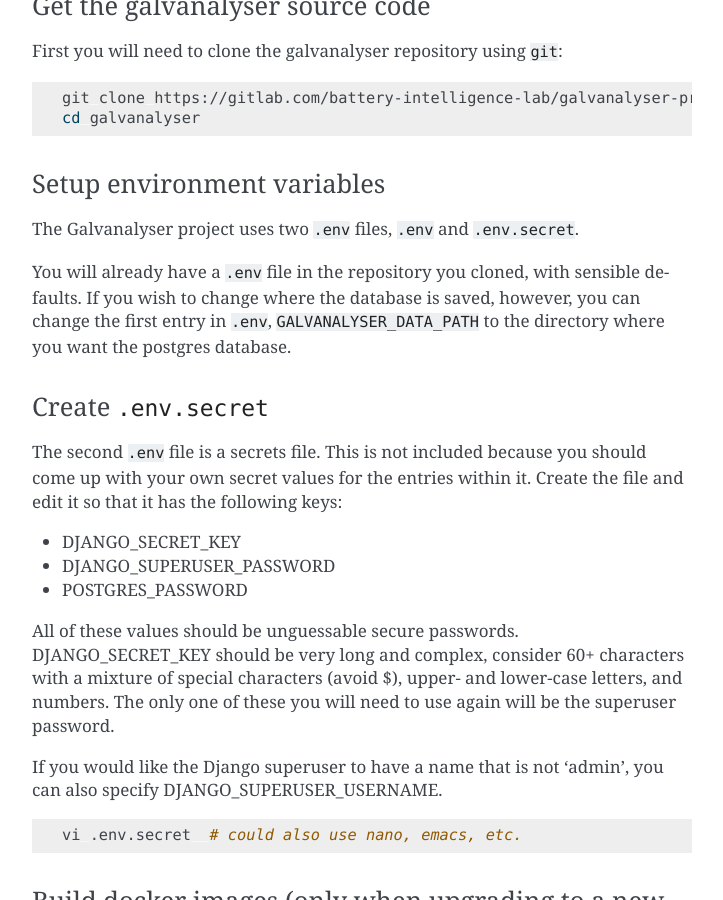
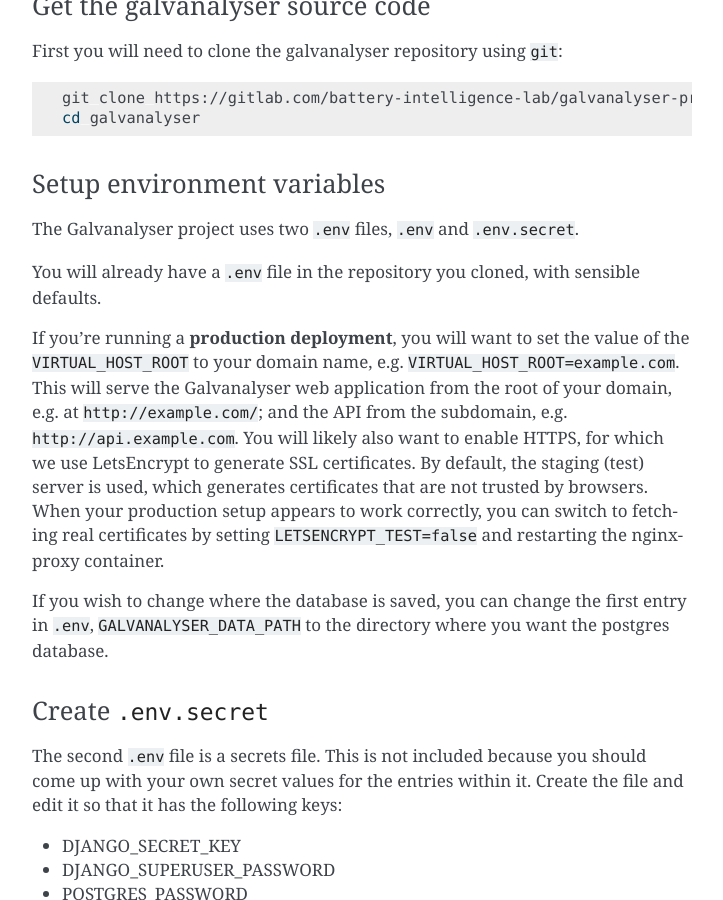
Before and after one commit to Battery-Intelligence-Lab/galv, a Sphinx documentation site: the page built from docs/source/FirstTimeQuickSetup.rst, in a window 1280 px wide and 900 px high, scrolled down 591 px. Shown: the whole window, without its empty margins (388-1111 px from the left). Built offline with Sphinx 7.4.7, drawn with Linux system fonts in a browser that asks for light colours.

Commit message:
update docs

```diff
--- a/docker-compose.docs.yml
+++ b/docker-compose.docs.yml
@@ -16,8 +16,8 @@
       context: backend
     depends_on:
       - postgres
-    ports:
-      - "5000:5000"
+    expose:
+      - 80
     volumes:
 # local volume allows us to copy generated ER diagram easily
       - ./backend:/usr/app
--- a/docs/source/FirstTimeQuickSetup.rst
+++ b/docs/source/FirstTimeQuickSetup.rst
@@ -44,7 +44,17 @@
 The Galvanalyser project uses two ``.env`` files, ``.env`` and ``.env.secret``.
 
 You will already have a ``.env`` file in the repository you cloned, with sensible defaults.
-If you wish to change where the database is saved, however, you can change the first entry
+
+If you're running a **production deployment**, you will want to set the value of the
+``VIRTUAL_HOST_ROOT`` to your domain name, e.g. ``VIRTUAL_HOST_ROOT=example.com``.
+This will serve the Galvanalyser web application from the root of your domain,
+e.g. at ``http://example.com/``; and the API from the subdomain, e.g. ``http://api.example.com``.
+You will likely also want to enable HTTPS, for which we use LetsEncrypt to generate SSL certificates.
+By default, the staging (test) server is used, which generates certificates that are not trusted by browsers.
+When your production setup appears to work correctly, you can switch to fetching real certificates
+by setting ``LETSENCRYPT_TEST=false`` and restarting the nginx-proxy container.
+
+If you wish to change where the database is saved, you can change the first entry
 in ``.env``, ``GALVANALYSER_DATA_PATH`` to the directory where you want the postgres database.
 
 Create ``.env.secret``
```
Also changed, not shown: docs/source/DevelopmentGuide.rst (+10 -0 lines).
